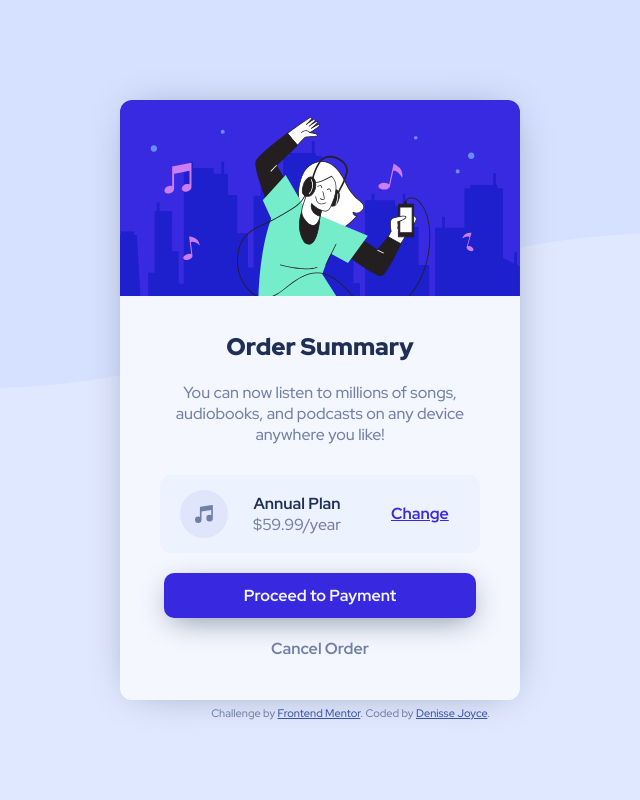
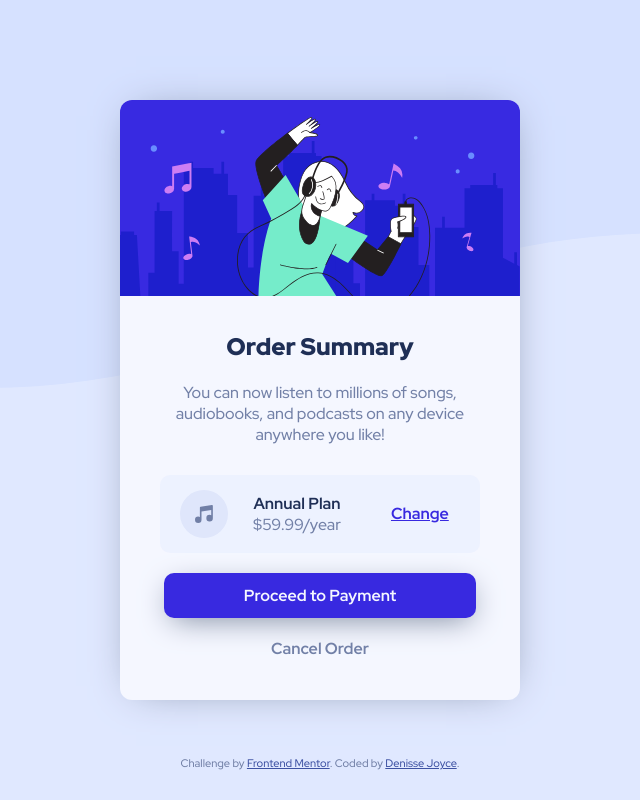
Before and after one commit to denissejoyce/order-summary-component-main-solution, a plain HTML site: page index.html in a window 1280 px wide. Shown: the whole page, without its empty margins (320-960 px from the left). Drawn offline with Linux system fonts and the light colour scheme.

Commit message:
fixed footer

```diff
--- a/style.css
+++ b/style.css
@@ -164,11 +164,12 @@ p {
 }
 
 .attribution {
-    bottom: 10%;
     font-size: 11px;
-    left: 41.5%;
+    text-align: center;
     position: absolute;
-    text-align: center;
+    bottom: 30px;
+    left: 0;
+    right: 0;
 }
 
 .attribution a { color: hsl(228, 45%, 44%); }
```
